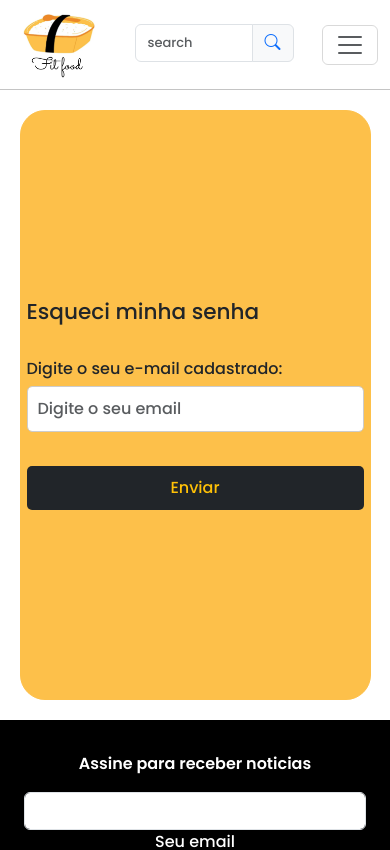
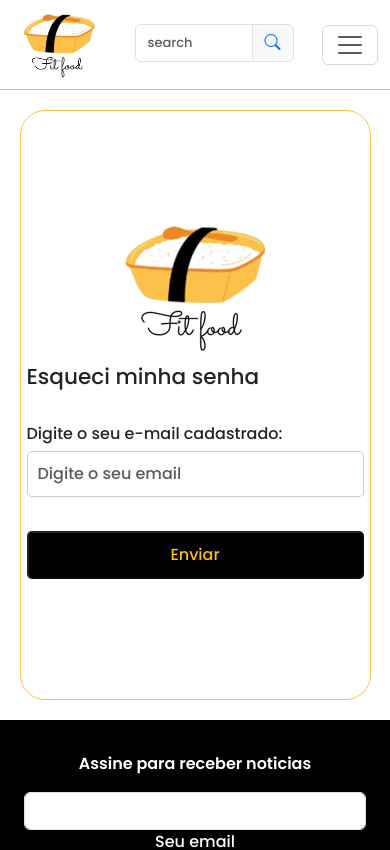
Before and after one commit to ccrismota/Frontend-pweb-final, an Angular app: page /recuperarsenha in a window 390 px wide. Shown: the top 850 px of the page. Built offline with nearby package versions, Linux system fonts and the light colour scheme.

Commit message:
ajustes da tela de recuperar senha

```diff
--- a/src/app/components/cadastro/cadastro.component.ts
+++ b/src/app/components/cadastro/cadastro.component.ts
@@ -19,6 +19,7 @@ export class CadastroComponent implements OnInit {
   onSubmit(): void {
     console.log(this.formularioCadastro.value);
     alert('Cadastro realizado com sucesso!');
+    this.formularioCadastro.reset();
   }
 
   ngOnInit(): void {
--- a/src/app/components/recuperar-senha/recuperar-senha.component.css
+++ b/src/app/components/recuperar-senha/recuperar-senha.component.css
@@ -1,8 +1,9 @@
 #espaco-esqueci {
-  background-color: #FDC04A;
+  /* background-color: #FDC04A; */
   border: #FDC04A 1px solid;
   border-radius: 25px;
-  margin: 5% 15%;
+  margin: 5% 30%;
+  padding-bottom: 20px;
   display: flex;
   justify-content: center;
   align-items: center;
@@ -29,12 +30,19 @@ form input {
 }
 
 form button {
-
-  color: #fff;
+  background-color: #000000;
   padding: 10px 20px;
-  border: none;
   border-radius: 5px;
   cursor: pointer;
+}
+
+@media screen and (max-width: 992px) {
+  #espaco-esqueci {
+    margin: 5% 20%;
+  }
+  #esqueci-senha {
+    width: 90%;
+  }
 }
 
 @media screen and (max-width: 768px) {
--- a/src/app/components/recuperar-senha/recuperar-senha.component.html
+++ b/src/app/components/recuperar-senha/recuperar-senha.component.html
@@ -1,19 +1,34 @@
 <main>
   <div id="espaco-esqueci">
     <div id="esqueci-senha d-flex">
+      <div class="d-flex justify-content-center align-items-center">
+        <img src="assets/img/logo.png" alt="Logo" class="img-fluid" />
+      </div>
       <h4>Esqueci minha senha</h4>
       <br />
-      <form>
+      <form [formGroup]="formularioRecSenha">
         <label>Digite o seu e-mail cadastrado:</label>
         <input
           id="email"
+          formControlName="email"
           type="email"
           class="form-control"
           name="Email"
           placeholder="Digite o seu email"
         />
+        <small
+        *ngIf="formularioRecSenha.get('email')?.errors?.['required'] && formularioRecSenha.get('email')?.touched"
+        class="text-danger alert-text-email"
+        >O email é obrigatório</small
+      >
+      <small
+          *ngIf="formularioRecSenha.get('email')?.errors?.['email'] && formularioRecSenha.get('email')?.touched"
+          class="text-danger alert-text-email"
+          >Email inválido</small
+        >
         <label></label><br />
-        <button type="button" class="btn btn-dark w-100 text-warning">Enviar</button>
+        <button type="button" class="w-100 text-warning" [disabled]="!formularioRecSenha.valid"
+        (click)="onSubmit()">Enviar</button>
       </form>
     </div>
   </div>
--- a/src/app/components/recuperar-senha/recuperar-senha.component.ts
+++ b/src/app/components/recuperar-senha/recuperar-senha.component.ts
@@ -1,4 +1,5 @@
 import { Component, OnInit } from '@angular/core';
+import { FormBuilder, FormGroup, Validators } from '@angular/forms';
 
 @Component({
   selector: 'app-recuperar-senha',
@@ -7,9 +8,27 @@ import { Component, OnInit } from '@angular/core';
 })
 export class RecuperarSenhaComponent implements OnInit {
 
-  constructor() { }
+  formularioRecSenha!: FormGroup;
+
+  constructor(
+    private fb: FormBuilder
+  ) { }
+
+
+  onSubmit(): void {
+    console.log(this.formularioRecSenha.value);
+    alert('Acesse o link em seu email para redefinir a nova senha!');
+    this.formularioRecSenha.reset();
+  }
+
+
 
   ngOnInit(): void {
+    this.formularioRecSenha = this.fb.group({
+      email: ['',[Validators.required, Validators.email]],
+    });
   }
 
+
+
 }
```
